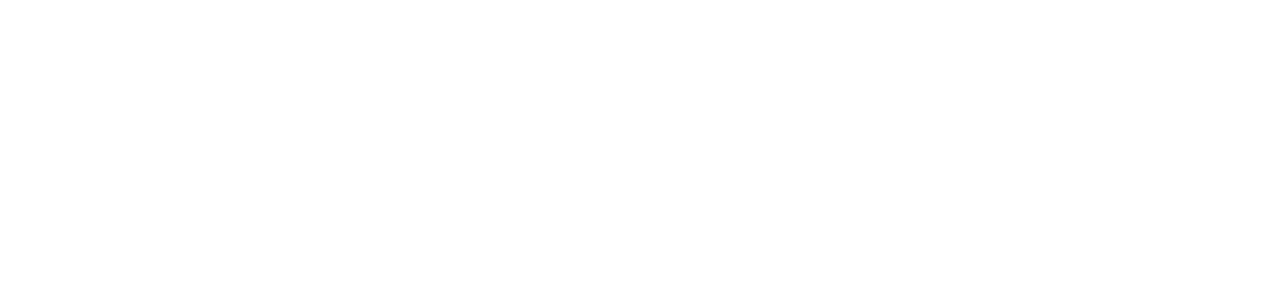
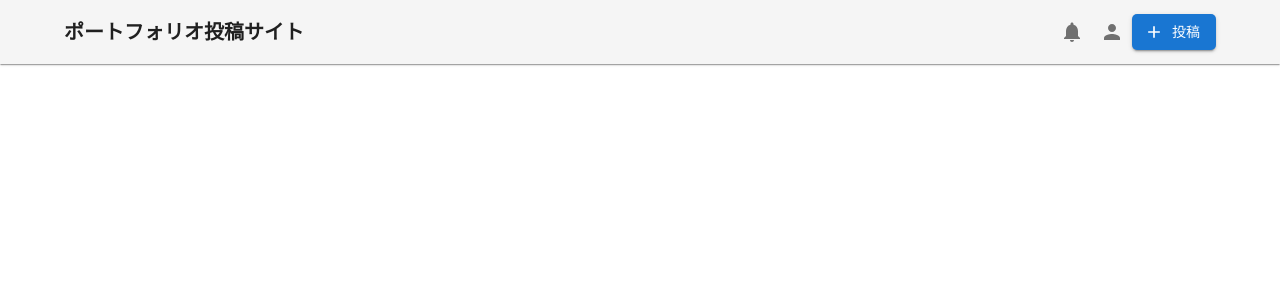
Before and after one commit to Amattodev/Portfolio_project, a React (Create React App) app in the folder frontend/: page / in a window 1280 px wide. Shown: the top 300 px of the page. Built offline with nearby package versions, Linux system fonts and the light colour scheme.

Commit message:
ヘッダー作成

```diff
--- a/frontend/src/App.js
+++ b/frontend/src/App.js
@@ -1,18 +1,19 @@
-// import { BrowserRouter as Router, Routes, Route } from 'react-router-dom';
+import { BrowserRouter as Router, Routes, Route } from 'react-router-dom';
 import { ThemeProvider } from '@mui/material/styles';
 import CssBaseline from '@mui/material/CssBaseline';
 import theme from './theme';
+import Header from './layout/Header';
 
 function App() {
   return (
     <ThemeProvider theme={theme}>
       <CssBaseline />
-      {/* <Router>
-        <Routes>
-          <Route path="/" element={<Home />} />
-          {/* 他のルートをここに追加 */}
-        {/* </Routes> */}
-      {/* </Router> */}
+      <Router>
+        <Header />
+        {/* <Routes>
+          <Route path="/" element={<PortfolioList />} />
+        </Routes> */}
+      </Router>
     </ThemeProvider>
   );
 }
--- /dev/null
+++ b/frontend/src/layout/Header.js
@@ -0,0 +1,37 @@
+import { AppBar, Toolbar, Typography, Button, Container, IconButton } from '@mui/material';
+import AddIcon from '@mui/icons-material/Add';
+import NotificationsIcon from '@mui/icons-material/Notifications';
+import PersonIcon from '@mui/icons-material/Person';
+
+function Header () {
+    return (
+        <AppBar position="static" color= "default" elevation={1}>
+            <Container maxWidth="lg">
+                <Toolbar disableGutters>
+                    <Typography
+                        variant='h6'
+                        component= "div"
+                        sx={{ flexGrow: 1, fontWeight: 'bold'}}
+                    >
+                        ポートフォリオ投稿サイト
+                    </Typography>
+                    <IconButton>
+                        <NotificationsIcon fontSize="medium" />
+                    </IconButton>
+                    <IconButton>
+                        <PersonIcon fontSize="medium" />
+                    </IconButton>
+                    <Button
+                        variant="contained"
+                        startIcon={<AddIcon />}
+                        sx={{borderRadius: '5px'}}
+                    >
+                        投稿
+                    </Button>
+                </Toolbar>
+            </Container>
+        </AppBar>
+    )
+}
+
+export default Header;
```
Also changed, not shown: frontend/src/pages/NewPortfolio.js (added), frontend/src/pages/PortfolioList.js (added), frontend/src/pages/Profile.js (added), 1 other file (tests, documents, lock files or other folders).
